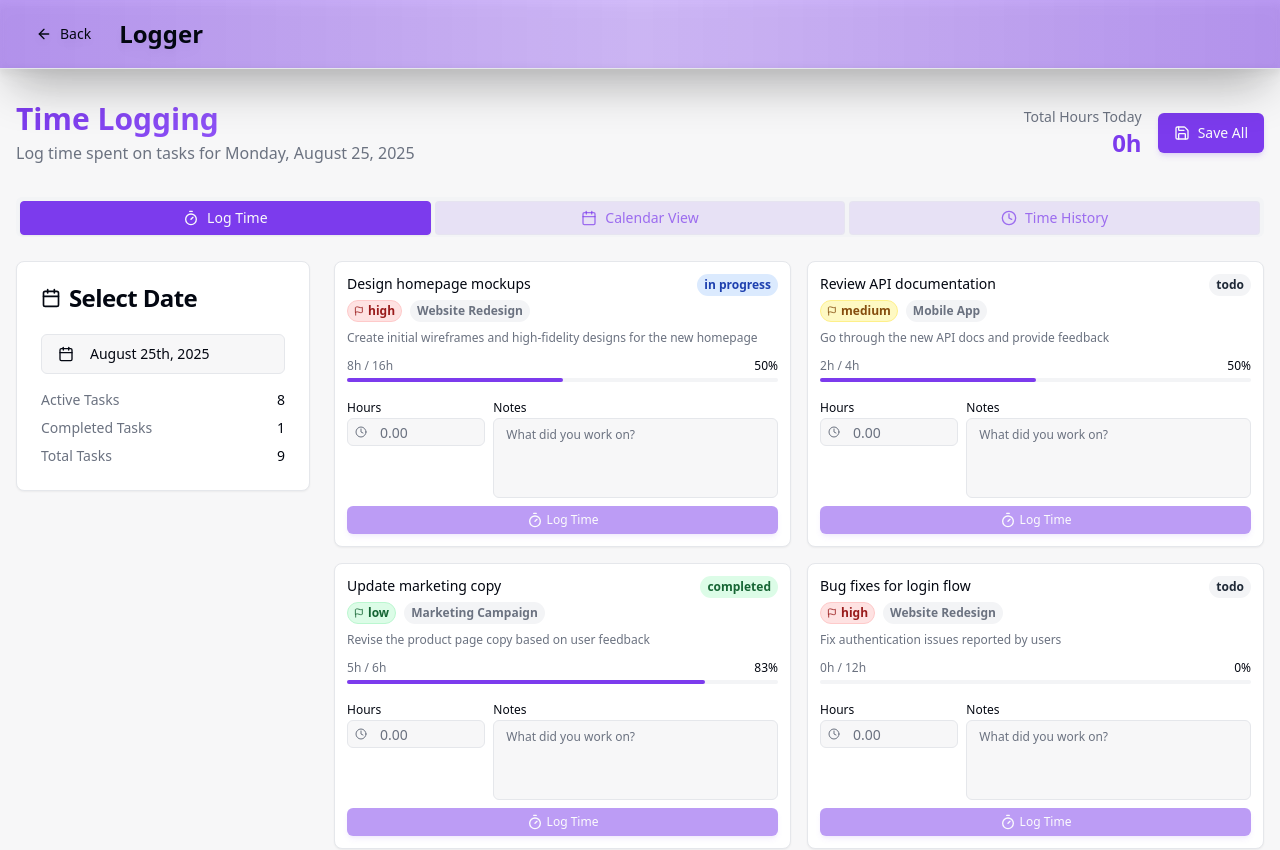
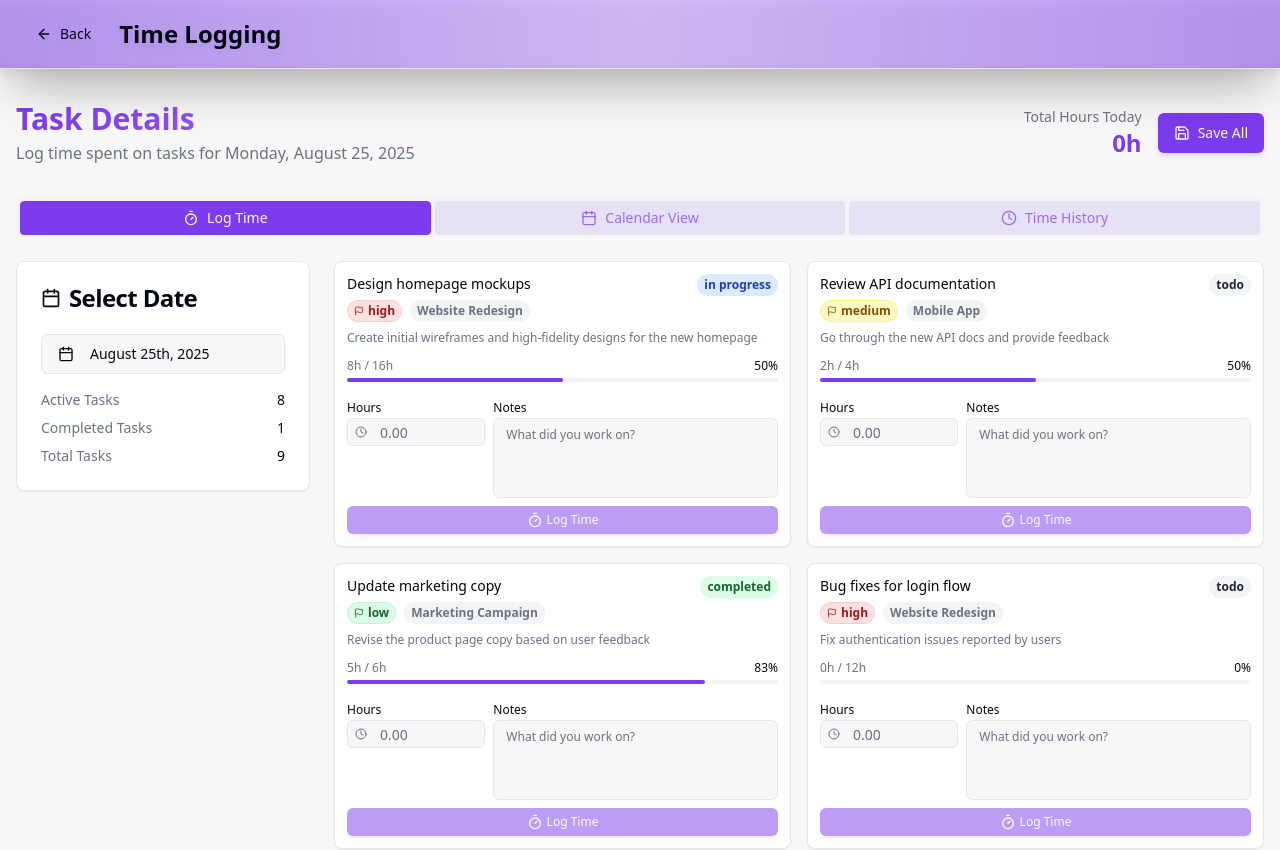
Before and after one commit to gmachingal/project-sparkle-desk, a React (Vite) app: page /time-logging in a window 1280 px wide. Shown: the top 850 px of the page. Built offline with nearby package versions, Linux system fonts and the light colour scheme.

Commit message:
Code edited in Lovable Code Editor
Edited UI in Lovable

```diff
--- a/src/pages/TimeLogging.tsx
+++ b/src/pages/TimeLogging.tsx
@@ -296,7 +296,7 @@ const TimeLogging = () => {
               <ArrowLeft className="w-4 h-4" />
               Back
             </Button>
-            <h1 className="text-2xl font-bold">Logger</h1>
+            <h1 className="text-2xl font-bold">Time Logging</h1>
           </div>
         </div>
       </div>
@@ -307,7 +307,7 @@ const TimeLogging = () => {
         <div className="flex items-center justify-between mb-8">
           <div>
             <h1 className="text-3xl font-bold bg-gradient-to-r from-primary to-primary-glow bg-clip-text text-transparent">
-              Time Logging
+              Task Details
             </h1>
             <p className="text-muted-foreground mt-1">
               Log time spent on tasks for {format(selectedDate, 'EEEE, MMMM dd, yyyy')}
```
